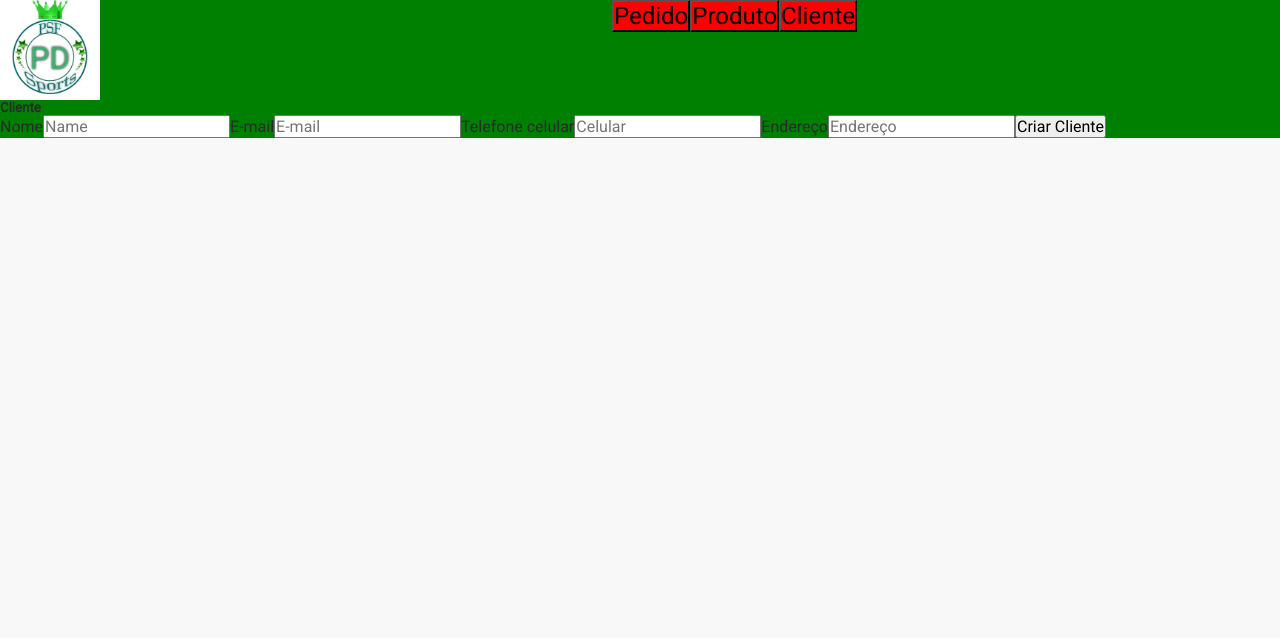
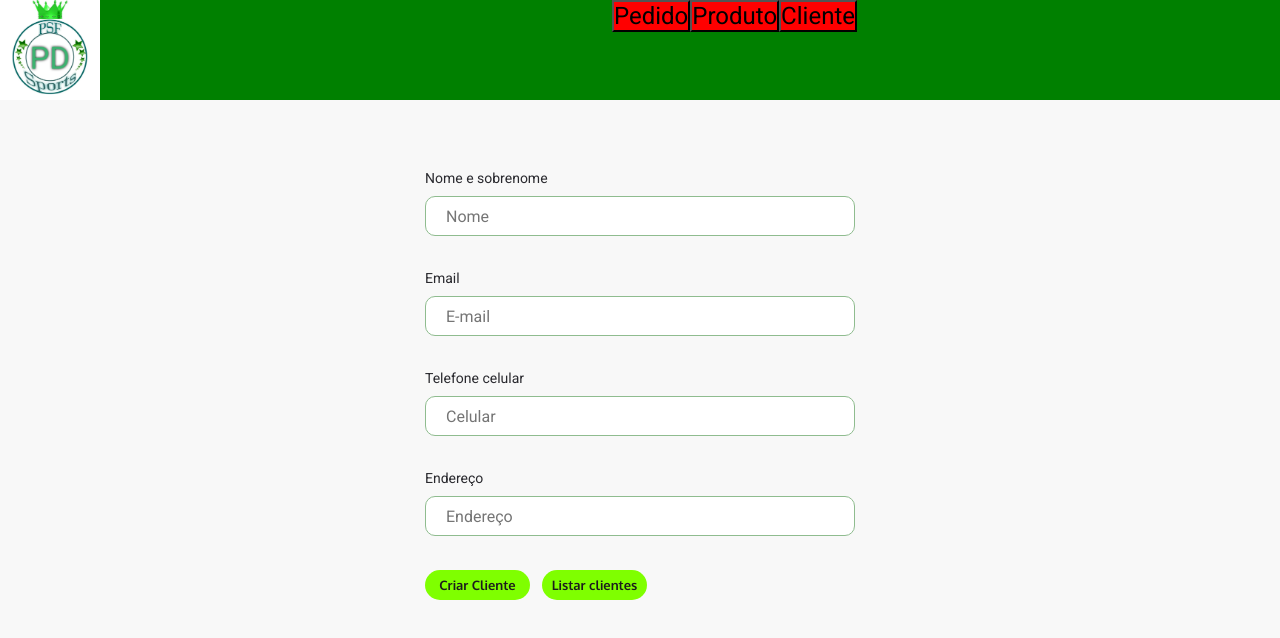
Before and after one commit to rafaelborges26/gerenciamentoCompras-web, a React (Create React App) app: page /dashboard in a window 1280 px wide. Both pictures are taken after a click on the button "Cliente". Shown: the top 638 px of the page. Built offline with nearby package versions, Linux system fonts and the light colour scheme; no server answers.

Commit message:
added style create clients and adjusted components

```diff
--- /dev/null
+++ b/src/components/ButtonForm/index.tsx
@@ -0,0 +1,21 @@
+import  React, { ReactNode, ButtonHTMLAttributes } from 'react';
+import { ContainerButton } from './styles'
+
+type ButtonFormProps = ButtonHTMLAttributes<HTMLButtonElement> & {
+    name: string;
+}
+
+const ButtonForm: React.FC<ButtonFormProps> = ({name, type, value, ...props}: ButtonFormProps) => {
+
+    return (
+        <ContainerButton
+         {...props}
+         type={type}
+         value={value}
+        >
+        {name}
+        </ContainerButton>
+    )
+}
+
+export default ButtonForm
--- /dev/null
+++ b/src/components/ButtonForm/styles.ts
@@ -0,0 +1,30 @@
+import styled from 'styled-components'
+import {shade} from 'polished'
+
+export const ContainerButton = styled.button`
+
+            font-size: 13px;
+            font-family: 'Oxygen', sans-serif;
+            color: #1C1C1C;
+
+            height: 30px;
+            width: 105px;
+            display: flex;
+            justify-content: center;
+            align-items: center;
+            cursor: pointer;
+
+            border: 0;
+            border-radius: 15px;
+
+            background: #7FFF00;
+            transition: background-color 0.2s;
+
+            &:hover {
+                background-color: ${shade(0.2, '#7FFF00')};
+            }
+        > button {
+            gap: 10px;
+        }
+
+`
--- /dev/null
+++ b/src/components/Input/index.tsx
@@ -0,0 +1,22 @@
+import  React, { ReactNode, ButtonHTMLAttributes, InputHTMLAttributes } from 'react';
+import { Container } from './styles';
+
+type InputProps = InputHTMLAttributes<HTMLInputElement> & {
+    name: string;
+}
+
+const Input: React.FC<InputProps> = ({name, type, placeholder}: InputProps) => {
+
+    return (
+        <Container>
+            <label>{name}</label>
+            <input
+                type={type}
+                placeholder={placeholder}
+                id={name}
+            />
+        </Container>
+    )
+}
+
+export default Input
--- /dev/null
+++ b/src/components/Input/styles.ts
@@ -0,0 +1,29 @@
+import styled from 'styled-components';
+
+export const Container = styled.div`
+    width: 80%;
+    height: 100px;
+    display: flex;
+    flex-direction: column;
+
+    label {
+        font-size: 14px;
+        margin-bottom: 10px;
+    }
+
+    input {
+        width: 430px;
+
+        height: 40px;
+        border-radius: 10px;
+        padding: 10px 20px;
+        border: 1px solid #8FBC8F;
+
+        align-items: center;
+
+        @media (max-width: 660px) {
+            width: 300px;
+        }
+
+    }
+`;
--- /dev/null
+++ b/src/components/ModalClients/index.tsx
@@ -0,0 +1,125 @@
+import  React, { ReactNode, ButtonHTMLAttributes, FormEvent, useState } from 'react';
+import { Container } from './styles'
+
+import { database } from '../../services/firebase';
+import Input from '../Input';
+import ButtonForm from '../ButtonForm';
+
+
+interface formData {
+    name: string;
+    email: string;
+    cel_number: string;
+    adress: string;
+}
+
+
+
+const ModalClients: React.FC = () => {
+
+    const [name, setName] = useState<string>('');
+    const [email, setEmail] = useState<string>('');
+    const [cel_number, setCel_number] = useState<string>('');
+    const [adress, setAdress] = useState<string>('');
+    const [clients, setClients] = useState({})
+    const [listClients, setListClients] = useState(false)
+    const [createClients, setCreateClients] = useState(true)
+
+
+
+    const handleCreateUser = async (event: FormEvent) => {
+
+        console.log("entro")
+        event.preventDefault()
+
+        //Enviar dados
+
+        const clientRef = database.ref('clients')
+
+        console.log(
+            name,
+            cel_number
+        )
+
+        const firebaseClient = await clientRef.push({
+            name: name,
+            email: email,
+            cel_number: cel_number,
+            adress: adress,
+            created_date: new Date()
+        })
+
+        console.log(firebaseClient)
+       }
+
+       const handleShowClients = async () => {
+
+        setListClients(true)
+        setCreateClients(false)
+
+           //faz um select no banco buscando por esse key
+           const roomRef = await database.ref('clients').get();
+
+           setClients(roomRef.val())
+
+       }
+
+    return (
+        <Container>
+            <h3>{name}</h3>
+
+            { listClients && (
+                <h6>List clients</h6>
+            )}
+
+
+            { createClients && (
+                <form onSubmit={handleCreateUser}>
+                        <Input
+                            type="text"
+                            placeholder="Nome"
+                            id="name"
+                            name="Nome e sobrenome"
+                            onChange={event => setName(event.target.value)}
+                            value={name}
+                        />
+                        <Input
+                            type="text"
+                            placeholder="E-mail"
+                            id="email"
+                            name="Email"
+                            onChange={event => setEmail(event.target.value)}
+                            value={email}
+                         />
+
+                        <Input
+                            type="text"
+                            placeholder="Celular"
+                            id="cel_number"
+                            name="Telefone celular"
+                            onChange={event => setCel_number(event.target.value)}
+                            value={cel_number}
+                        />
+                        <Input
+                            type="text"
+                            placeholder="Endereço"
+                            id="adress"
+                            name="Endereço"
+                            onChange={event => setAdress(event.target.value)}
+                            value={adress}
+                        />
+
+                        <div className="ButtonsClient">
+
+                        <ButtonForm type="submit" name="Criar Cliente" />
+                        <ButtonForm type="button" onClick={handleShowClients} name="Listar clientes" />
+
+                        </div>
+                    </form>
+            ) }
+
+        </Container>
+    )
+}
+
+export default ModalClients
--- /dev/null
+++ b/src/components/ModalClients/styles.ts
@@ -0,0 +1,22 @@
+import styled from 'styled-components'
+
+export const Container = styled.div`
+    max-width: 100%;
+    display: flex;
+    flex-direction: column;
+    margin-top: 50px;
+
+    align-items: center;
+    justify-content: center;
+
+    form {
+        padding: 20px 60px;
+
+        .ButtonsClient {
+            display: flex;
+            flex-direction: row;
+            gap: 12px;
+        }
+    }
+
+`
--- a/src/pages/Dashboard/index.tsx
+++ b/src/pages/Dashboard/index.tsx
@@ -1,28 +1,16 @@
 import React, {useState, FormEvent} from 'react'
 import Logo from '../../assets/logo.jpeg';
-import { database } from '../../services/firebase';
 
 import { Container, Header, Content } from './styles'
 
 import Button from '../../components/Button'
+import ModalClients from '../../components/ModalClients';
 
 const Dashboard: React.FC = () => {
-
-    interface formData {
-        name: string;
-        email: string;
-        cel_number: string;
-        adress: string;
-    }
 
     const [isOrder, setIsOrder] = useState(false);
     const [isProduct, setIsProduct] = useState(false);
     const [isClient, setIsClient] = useState(false);
-    const [name, setName] = useState<string>('');
-    const [email, setEmail] = useState<string>('');
-    const [cel_number, setCel_number] = useState<string>('');
-    const [adress, setAdress] = useState<string>('');
-
 
     const handleClickOrder = () => {
         setIsOrder(!isOrder)
@@ -42,21 +30,6 @@ const Dashboard: React.FC = () => {
         setIsClient(!isClient)
     }
 
-    const handleCreateUser = async (event: FormEvent) => {
-     event.preventDefault()
-
-     //Enviar dados
-     const clientRef = database.ref('clients')
-     const firebaseClient = await clientRef.push({
-         name: name,
-         email: email,
-         cel_number: cel_number,
-         adress: adress,
-         //created_date: new Date()
-     })
-
-     console.log(firebaseClient)
-    }
 
     return (
         <Container>
@@ -76,45 +49,9 @@ const Dashboard: React.FC = () => {
                 }
                 { isProduct && <h5>Product</h5> }
                 { isClient && (
-                    <>
-                    <h5>Cliente</h5>
-                    <form onSubmit={handleCreateUser}>
-                        <label>Nome</label>
-                        <input
-                            type="text"
-                            placeholder="Name"
-                            id="name"
-                            onChange={event => setName(event.target.value)}
-                        />
-                        <label>E-mail</label>
-                        <input
-                            type="text"
-                            placeholder="E-mail"
-                            id="email"
-                            onChange={event => setEmail(event.target.value)}
-                         />
+                    <ModalClients />
+                )
 
-                        <label>Telefone celular</label>
-                        <input
-                            type="text"
-                            placeholder="Celular"
-                            id="cel_number"
-                            onChange={event => setCel_number(event.target.value)}
-                        />
-
-                        <label>Endereço</label>
-                        <input
-                            type="text"
-                            placeholder="Endereço"
-                            id="adress"
-                            onChange={event => setAdress(event.target.value)}
-                        />
-
-                        <button type="submit">Criar Cliente</button>
-                    </form>
-
-                    </>
-                )
                 }
 
             </Content>
--- a/src/pages/Dashboard/styles.ts
+++ b/src/pages/Dashboard/styles.ts
@@ -1,7 +1,6 @@
 import styled from 'styled-components';
 
 export const Container = styled.div`
-    background: green;
     display: flex;
     flex-direction: column;
     width: 100%;
@@ -13,6 +12,8 @@ export const Header = styled.header`
     gap: 40%;
     width: 100%;
     height: 20%;
+
+    background: green;
 
     img {
         height: 100px;
--- a/src/styles/global.css
+++ b/src/styles/global.css
@@ -9,6 +9,6 @@ body {
     color: #29292e;
 }
 
-body, input, button, textarea {
+body, input, button, textarea, label {
     font: 400 16px 'Roboto', sans-serif;
 }
```
